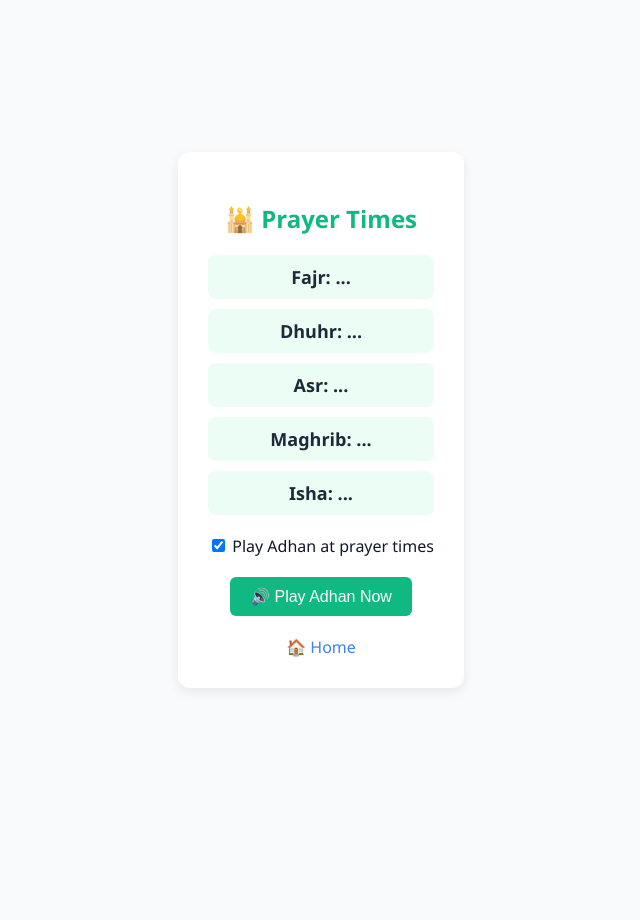
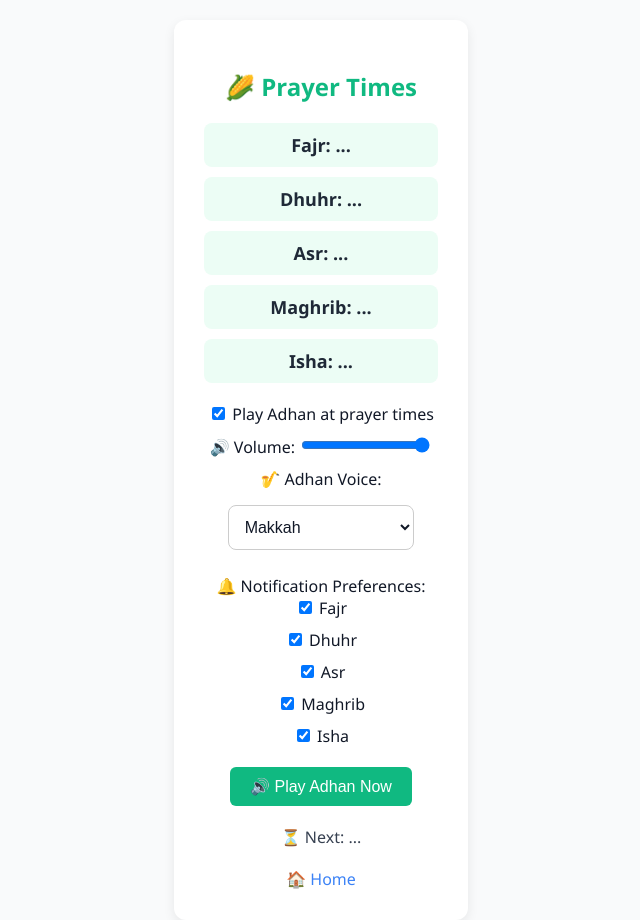
Before and after one commit to ABDULAFEEZ12/Tawfia-Ai, a Flask app: template templates/pages/prayer-times.html in a window 1280 px wide. Shown: the whole page, without its empty margins (319-959 px from the left). Before the commit the page ends 690 px from the top, so only its background shows below. Run offline with Flask 3, Linux system fonts and the light colour scheme; the template is opened without the code that fills it, so the values that code supplies are empty.

Commit message:
Update prayer-times.html

```diff
--- a/templates/pages/prayer-times.html
+++ b/templates/pages/prayer-times.html
@@ -4,10 +4,7 @@
   <meta charset="UTF-8" />
   <meta name="viewport" content="width=device-width, initial-scale=1.0"/>
   <title>Prayer Times - Tawfiq AI</title>
-
-  <!-- ✅ Corrected CSS path -->
-  <link rel="stylesheet" href="/static/css/style.css" />
-
+  <link rel="stylesheet" href="{{ url_for('static', filename='css/style.css') }}" />
   <style>
     body {
       font-family: 'Segoe UI', Tahoma, Geneva, Verdana, sans-serif;
@@ -16,7 +13,6 @@
       padding: 20px;
       text-align: center;
     }
-
     .container {
       max-width: 400px;
       margin: auto;
@@ -25,13 +21,11 @@
       box-shadow: 0 4px 12px rgba(0, 0, 0, 0.08);
       padding: 30px;
     }
-
     h2 {
       font-size: 24px;
       margin-bottom: 20px;
       color: #10b981;
     }
-
     .prayer-time {
       margin: 10px 0;
       font-size: 18px;
@@ -41,23 +35,19 @@
       padding: 10px;
       border-radius: 8px;
     }
-
     .back-link {
       display: inline-block;
       margin-top: 20px;
       text-decoration: none;
       color: #3b82f6;
     }
-
     .controls {
       margin-top: 20px;
     }
-
     .controls label {
       display: block;
       margin-bottom: 10px;
     }
-
     .btn-play {
       padding: 10px 20px;
       background-color: #10b981;
@@ -66,23 +56,26 @@
       border-radius: 6px;
       cursor: pointer;
     }
-
     .btn-play:hover {
       background-color: #0e9e6e;
     }
-
     #sound-warning {
       color: red;
       margin-top: 15px;
       font-size: 14px;
       display: none;
     }
+    #next-prayer {
+      font-size: 16px;
+      color: #374151;
+      margin-top: 20px;
+    }
   </style>
 </head>
 <body>
 
   <div class="container">
-    <h2>🕌 Prayer Times</h2>
+    <h2>🌽 Prayer Times</h2>
 
     <div class="prayer-time" id="fajr">Fajr: ...</div>
     <div class="prayer-time" id="dhuhr">Dhuhr: ...</div>
@@ -91,41 +84,66 @@
     <div class="prayer-time" id="isha">Isha: ...</div>
 
     <div class="controls">
+      <label><input type="checkbox" id="adhan-toggle" checked /> Play Adhan at prayer times</label>
       <label>
-        <input type="checkbox" id="adhan-toggle" checked />
-        Play Adhan at prayer times
+        🔊 Volume:
+        <input type="range" min="0" max="1" step="0.1" value="1" onchange="adhanAudio.volume = this.value" />
       </label>
+      <label>
+        🎷 Adhan Voice:
+        <select id="voice-select" onchange="changeAdhanVoice(this.value)">
+          <option value="makkah">Makkah</option>
+          <option value="madinah">Madinah</option>
+          <option value="egypt">Egypt</option>
+        </select>
+      </label>
+      <div>
+        🔔 Notification Preferences:
+        <label><input type="checkbox" class="prayer-pref" data-prayer="Fajr" checked /> Fajr</label>
+        <label><input type="checkbox" class="prayer-pref" data-prayer="Dhuhr" checked /> Dhuhr</label>
+        <label><input type="checkbox" class="prayer-pref" data-prayer="Asr" checked /> Asr</label>
+        <label><input type="checkbox" class="prayer-pref" data-prayer="Maghrib" checked /> Maghrib</label>
+        <label><input type="checkbox" class="prayer-pref" data-prayer="Isha" checked /> Isha</label>
+      </div>
       <button class="btn-play" onclick="playAdhan()">🔊 Play Adhan Now</button>
       <div id="sound-warning">❗️Tap anywhere to enable sound</div>
     </div>
+
+    <div id="next-prayer">⏳ Next: ...</div>
 
     <a href="/" class="btn btn-secondary back-link">🏠 Home</a>
   </div>
 
   <script>
-    const adhanAudio = new Audio("/static/audio/adhan-makkah.mp3");
+    let adhanAudio = new Audio("/static/audio/adhan-makkah.mp3");
     adhanAudio.load();
     const prayerTimes = {};
+    let nextPrayerName = '';
+    let nextPrayerTime = '';
 
     function playAdhan() {
       const adhanEnabled = document.getElementById("adhan-toggle").checked;
       if (!adhanEnabled) return;
 
       adhanAudio.currentTime = 0;
-      adhanAudio.play()
-        .then(() => {
-          console.log("✅ Adhan is playing");
-          document.getElementById("sound-warning").style.display = "none";
-        })
-        .catch(err => {
-          console.warn("🔒 Playback blocked:", err);
-          document.getElementById("sound-warning").style.display = "block";
-        });
+      adhanAudio.play().catch(err => {
+        document.getElementById("sound-warning").style.display = "block";
+      });
+    }
+
+    function changeAdhanVoice(voice) {
+      const audioMap = {
+        makkah: "/static/audio/adhan-makkah.mp3",
+        madinah: "/static/audio/adhan-madinah.mp3",
+        egypt: "/static/audio/adhan-egypt.mp3"
+      };
+      adhanAudio.pause();
+      adhanAudio = new Audio(audioMap[voice]);
+      adhanAudio.load();
     }
 
     function getPrayerTimes(lat, lon) {
       const url = `https://api.aladhan.com/v1/timings?latitude=${lat}&longitude=${lon}&method=2`;
-
       fetch(url)
         .then(res => res.json())
         .then(data => {
@@ -136,54 +154,70 @@
           prayerTimes.Maghrib = times.Maghrib;
           prayerTimes.Isha = times.Isha;
 
-          document.getElementById('fajr').textContent = 'Fajr: ' + times.Fajr;
-          document.getElementById('dhuhr').textContent = 'Dhuhr: ' + times.Dhuhr;
-          document.getElementById('asr').textContent = 'Asr: ' + times.Asr;
-          document.getElementById('maghrib').textContent = 'Maghrib: ' + times.Maghrib;
-          document.getElementById('isha').textContent = 'Isha: ' + times.Isha;
+          for (let key in prayerTimes) {
+            document.getElementById(key.toLowerCase()).textContent = `${key}: ${prayerTimes[key]}`;
+          }
 
+          findNextPrayer();
           checkAdhanEveryMinute();
-        })
-        .catch(() => {
-          alert("Failed to fetch prayer times. Please try again later.");
         });
     }
 
-    function getLocationAndFetchTimes() {
-      if (navigator.geolocation) {
-        navigator.geolocation.getCurrentPosition(position => {
-          getPrayerTimes(position.coords.latitude, position.coords.longitude);
-        }, () => {
-          alert("Location access denied. Please allow location access to see accurate prayer times.");
-        });
-      } else {
-        alert("Geolocation is not supported by your browser.");
+    function findNextPrayer() {
+      const now = new Date();
+      const today = now.toISOString().split('T')[0];
+      let minDiff = Infinity;
+
+      for (let [name, timeStr] of Object.entries(prayerTimes)) {
+        const fullTime = new Date(`${today}T${timeStr}:00`);
+        const diff = fullTime - now;
+        if (diff > 0 && diff < minDiff) {
+          minDiff = diff;
+          nextPrayerName = name;
+          nextPrayerTime = timeStr;
+        }
+      }
+
+      if (nextPrayerName) {
+        document.getElementById("next-prayer").textContent = `⏳ Next: ${nextPrayerName} at ${nextPrayerTime}`;
       }
     }
 
     function checkAdhanEveryMinute() {
       setInterval(() => {
         const now = new Date();
-        const currentTime = now.getHours().toString().padStart(2, '0') + ':' +
-                            now.getMinutes().toString().padStart(2, '0');
+        const current = now.getHours().toString().padStart(2, '0') + ':' + now.getMinutes().toString().padStart(2, '0');
 
         for (let key in prayerTimes) {
-          if (prayerTimes[key] === currentTime) {
+          const checkbox = document.querySelector(`.prayer-pref[data-prayer='${key}']`);
+          if (checkbox && checkbox.checked && prayerTimes[key] === current) {
+            if (Notification.permission === "granted") {
+              new Notification(`🔔 It's time for ${key}`, { body: `Adhan is now playing for ${key}` });
+            }
             playAdhan();
+            setTimeout(findNextPrayer, 1000);
           }
         }
-      }, 60000);
+      }, 1000);
     }
 
-    // Unlock audio by any user interaction (Chrome autoplay fix)
     document.body.addEventListener("click", () => {
       adhanAudio.play().then(() => {
         adhanAudio.pause();
         adhanAudio.currentTime = 0;
         document.getElementById("sound-warning").style.display = "none";
-        console.log("🔓 Audio unlocked");
       }).catch(() => {});
     }, { once: true });
+
+    if ("Notification" in window && Notification.permission !== "granted") {
+      Notification.requestPermission();
+    }
+
+    function getLocationAndFetchTimes() {
+      if (navigator.geolocation) {
+        navigator.geolocation.getCurrentPosition(pos => getPrayerTimes(pos.coords.latitude, pos.coords.longitude));
+      }
+    }
 
     getLocationAndFetchTimes();
   </script>
```
